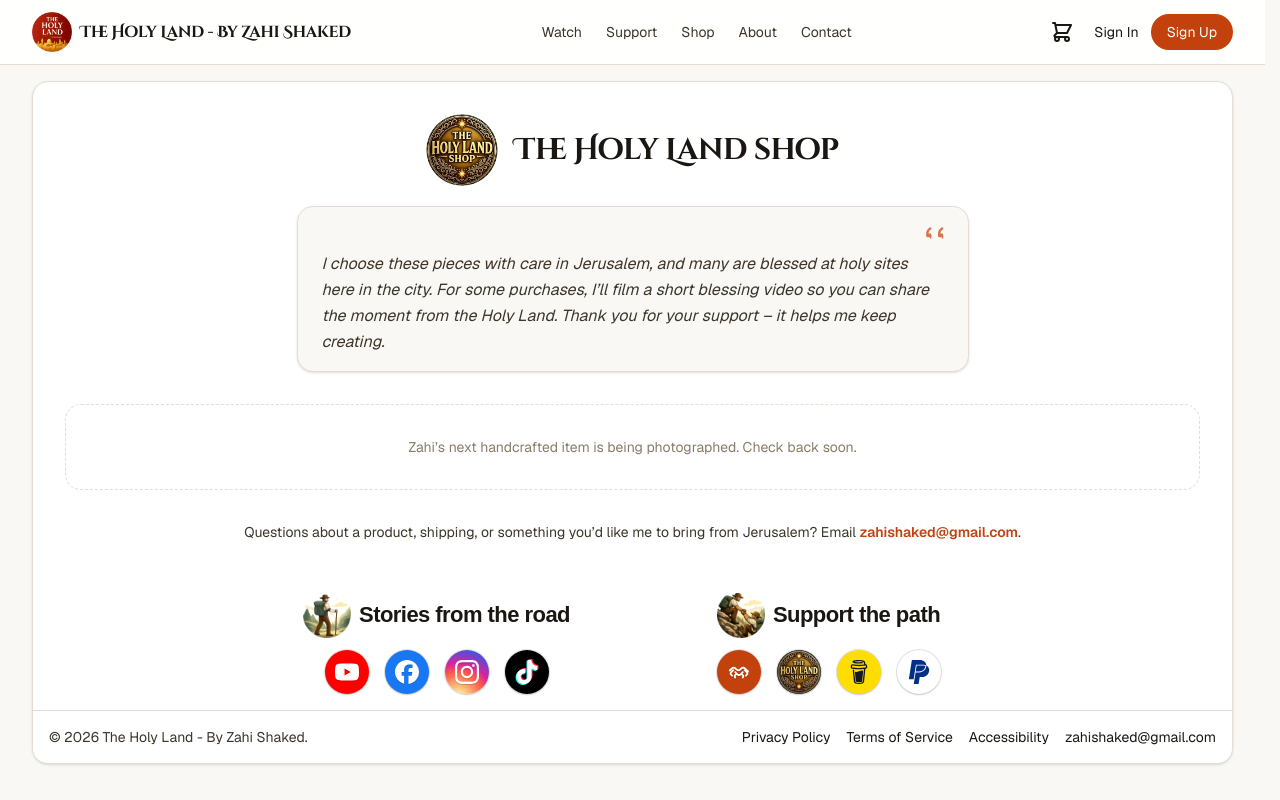
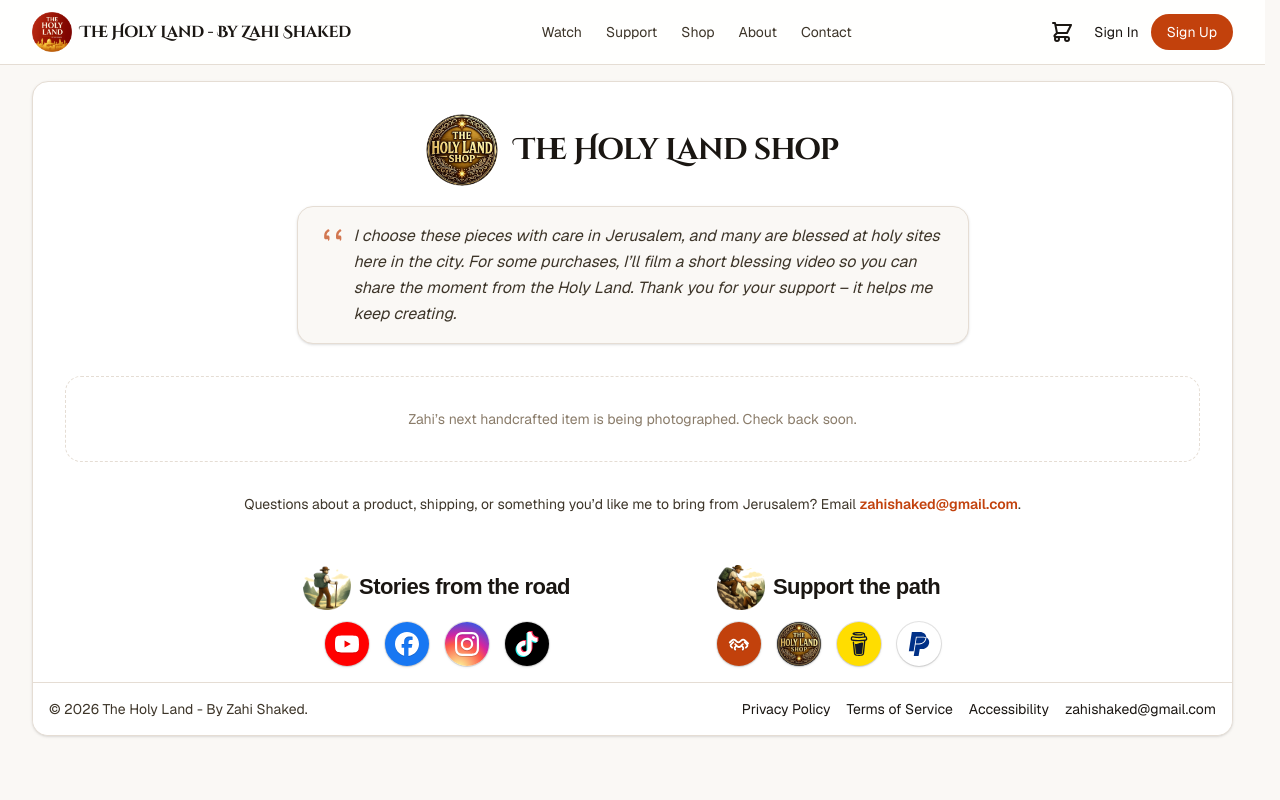
Before and after one commit to Ponzee/zahi-tours, a Next.js app: page /shop in a window 1280 px wide. Built offline with nearby package versions, Linux system fonts and the light colour scheme; no server answers; the database is empty; a web font is replaced by a local one.

Commit message:
ui(shop): inline quote icon with intro

```diff
--- a/app/shop/page.tsx
+++ b/app/shop/page.tsx
@@ -36,16 +36,16 @@ export default async function ShopPage() {
                 {/* A/B/C styling variants for live review */}
                 <div className="mt-5 max-w-2xl mx-auto">
                   <div className="rounded-2xl border border-[#e5ddd4] bg-[#faf8f5] px-6 py-4 shadow-sm text-left">
-                    <div className="flex items-center justify-end">
-                      <span className="text-[#c2410c]/70" aria-hidden="true">
+                    <div className="flex items-start gap-3">
+                      <span className="mt-[2px] text-[#c2410c]/70 shrink-0" aria-hidden="true">
                         <svg viewBox="0 0 24 24" className="h-5 w-5" fill="currentColor">
                           <path d="M7.2 17.2H4.4c-1 0-1.8-.8-1.8-1.8v-2.9C2.6 9.7 4.1 7.1 6.8 5.4c.7-.4 1.6-.2 2 .5.4.7.2 1.6-.5 2-1.8 1.1-2.8 2.8-2.8 4.6v.2h1.7c1 0 1.8.8 1.8 1.8v2.7c0 1-.8 1.8-1.8 1.8zm14.2 0h-2.8c-1 0-1.8-.8-1.8-1.8v-2.9c0-2.8 1.5-5.4 4.2-7.1.7-.4 1.6-.2 2 .5.4.7.2 1.6-.5 2-1.8 1.1-2.8 2.8-2.8 4.6v.2h1.7c1 0 1.8.8 1.8 1.8v2.7c0 1-.8 1.8-1.8 1.8z" />
                         </svg>
                       </span>
+                      <p className="text-[15px] md:text-base leading-relaxed text-[#3d3529] italic">
+                        {shopIntro}
+                      </p>
                     </div>
-                    <p className="mt-2 text-[15px] md:text-base leading-relaxed text-[#3d3529] italic">
-                      {shopIntro}
-                    </p>
                   </div>
                 </div>
               </div>
```
